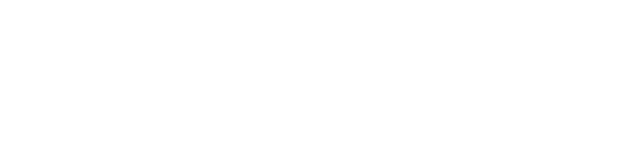
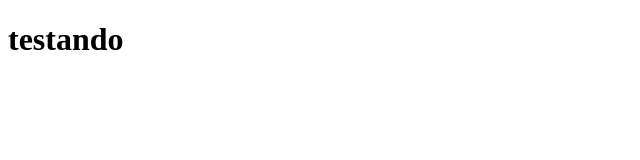
Before and after one commit to V1N1NUNES/Learning, a plain HTML site: page Front-end/1-projeto/1-project.html in a window 1280 px wide. Shown: the whole page, without its empty margins (0-640 px from the left). Drawn offline with Linux system fonts and the light colour scheme.

Commit message:
continuando...

```diff
--- a/Front-end/1-projeto/1-project.html
+++ b/Front-end/1-projeto/1-project.html
@@ -3,10 +3,11 @@
 <head>
     <meta charset="UTF-8">
     <meta name="viewport" content="width=device-width, initial-scale=1.0">
-    <title>The offspring</title>
     <link rel="stylesheet" href="CSS/1-project_page.css">
+    <title>The Offspring</title>
 </head>
 <body>
+    <h1>testando</h1>
 
 </body>
 </html>
```
Also changed, not shown: Front-end/aprendendo/CSS'S/styles.css (renamed from Front-end/CSS'S/styles.css), Front-end/aprendendo/CSS'S/styles2.css (renamed from Front-end/CSS'S/styles2.css), Front-end/aprendendo/first.html (renamed from Front-end/first.html), Front-end/aprendendo/img/lion.jpg (renamed from Front-end/img/lion.jpg), Front-end/aprendendo/img/mercedes amg.webp (renamed from Front-end/img/mercedes amg.webp), Front-end/aprendendo/learning_CSS.html (renamed from Front-end/learning_CSS.html).
